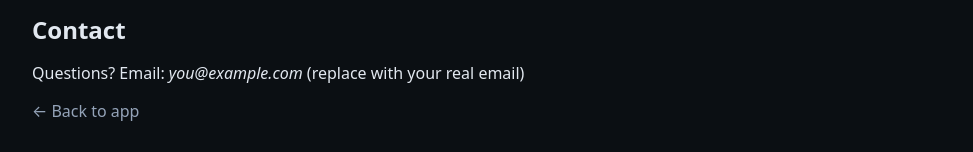
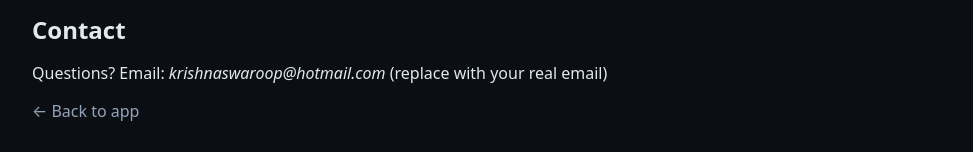
Before and after one commit to swaroop4646-alt/focusflow-pwa, a plain HTML site: page privacy.html in a window 1280 px wide. Shown: the part 329-481 px from the top of the page, without its empty margins (134-1107 px from the left). Drawn offline with Linux system fonts and the light colour scheme.

Commit message:
Update privacy.html
added email address

```diff
--- a/privacy.html
+++ b/privacy.html
@@ -13,7 +13,7 @@
   </ul>
   <p>You can export or delete your data at any time from the app.</p>
   <h2>Contact</h2>
-  <p>Questions? Email: <em>you@example.com</em> (replace with your real email)</p>
+  <p>Questions? Email: <em>krishnaswaroop@hotmail.com</em> (replace with your real email)</p>
   <p><a href="index.html">← Back to app</a></p>
 </body>
 </html>
```
